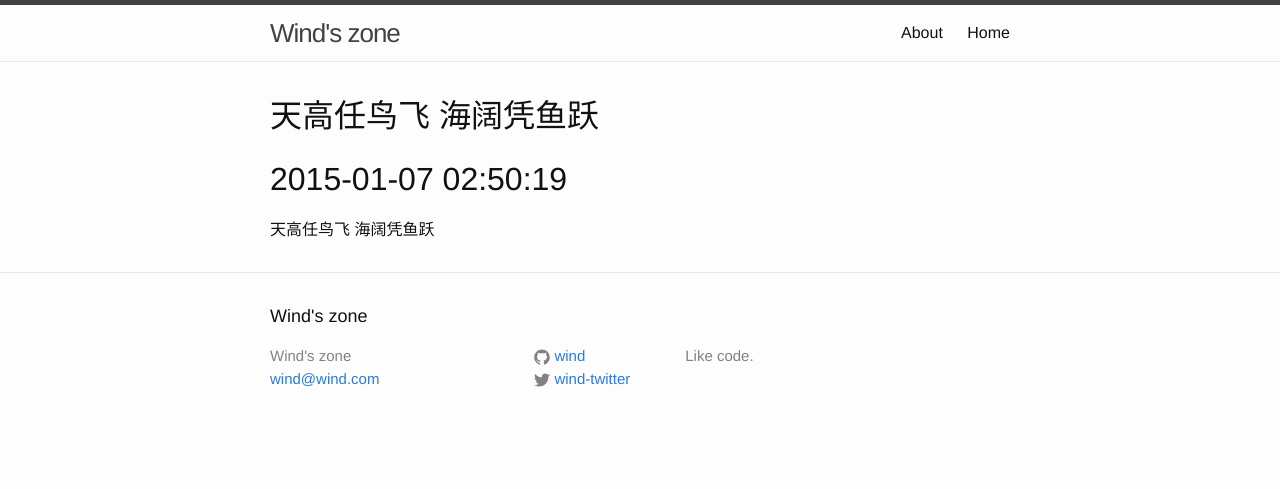
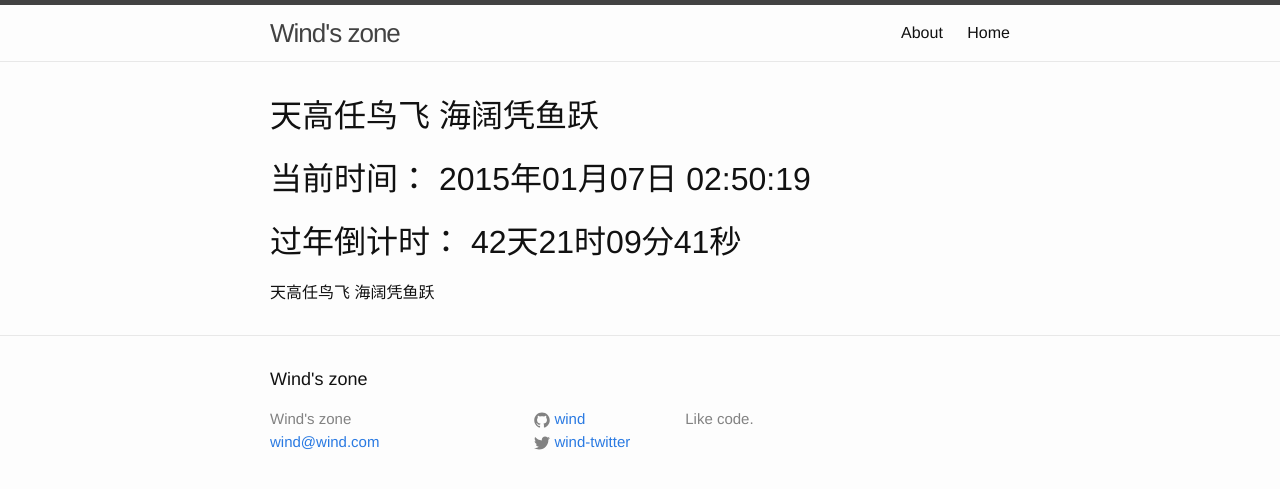
Before and after one commit to s9013/jekyll_blog, a Jekyll site: the page built from _posts/2015-01-07-天高任鸟飞 海阔凭鱼跃.html, in a window 1280 px wide. Shown: the top 489 px of the page. Built offline with Jekyll 4.4.1, drawn with Linux system fonts in a browser that asks for light colours; part of the change alters nothing that is shown.

Commit message:
count down

```diff
--- a/_posts/2015-01-07-天高任鸟飞 海阔凭鱼跃.html
+++ b/_posts/2015-01-07-天高任鸟飞 海阔凭鱼跃.html
@@ -5,7 +5,8 @@ title: 天高任鸟飞 海阔凭鱼跃
 
 <div id="home">
   <h1>{{page.title}}</h1>
-  <h1> <div id="time"></div></h1>
+  <h1>当前时间： <span id="time"></span></h1>
+  <h1>过年倒计时： <span id="countDown"></span></h1>
 	天高任鸟飞 海阔凭鱼跃
 </div>
 
@@ -35,7 +36,7 @@ function dateFormat(date,formatStr){
 
 	// 如果是个位数则前面添加0
 	function addZero(value){
-		return value < 10 ? '0'+value : value;
+		return value < 10 ? '0' + value : value;
 	}
 
 	// 遍历替换
@@ -47,8 +48,21 @@ function dateFormat(date,formatStr){
 }
 
 	var time = document.getElementById('time');
+	var countDown = document.getElementById('countDown');
+
+	function addZero(value){
+		return value < 10 ? '0' + value : value;
+	}
+
 	function timer(){
-		time.innerHTML = dateFormat(new Date(),'yyyy-MM-dd hh:mm:ss');
+		time.innerHTML = dateFormat(new Date(),'yyyy年MM月dd日 hh:mm:ss');
+
+		var ts = (new Date('2015-02-19 0:0:0')) - (new Date());
+		var dd = parseInt(ts / 1000 / 60 / 60 / 24);//计算剩余的天数
+        var hh = parseInt(ts / 1000 / 60 / 60 % 24);//计算剩余的小时数
+        var mm = parseInt(ts / 1000 / 60 % 60);//计算剩余的分钟数
+        var ss = parseInt(ts / 1000 % 60);//计算剩余的秒数
+		countDown.innerHTML = addZero(dd) + '天' + addZero(hh) + '时' + addZero(mm) + '分' + addZero(ss) + '秒';
 		setTimeout("timer()",1000);
 	}
 	timer();
```
